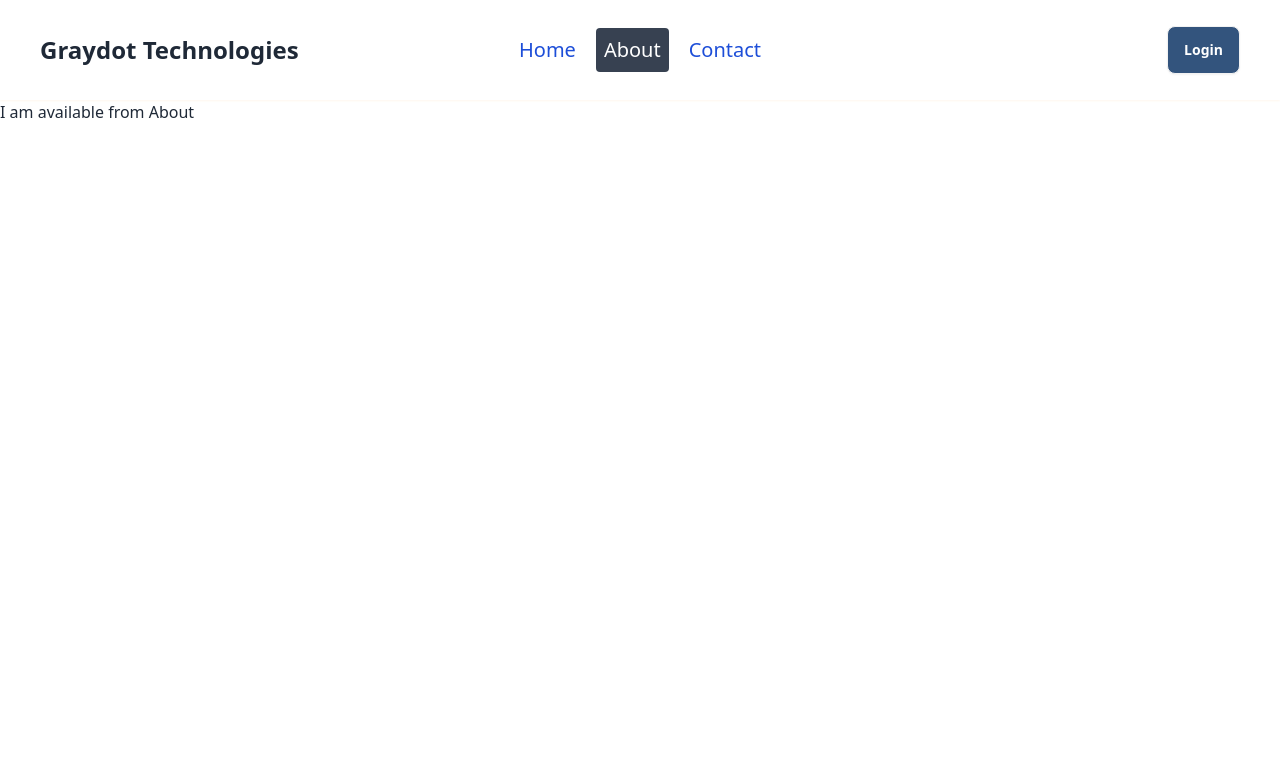
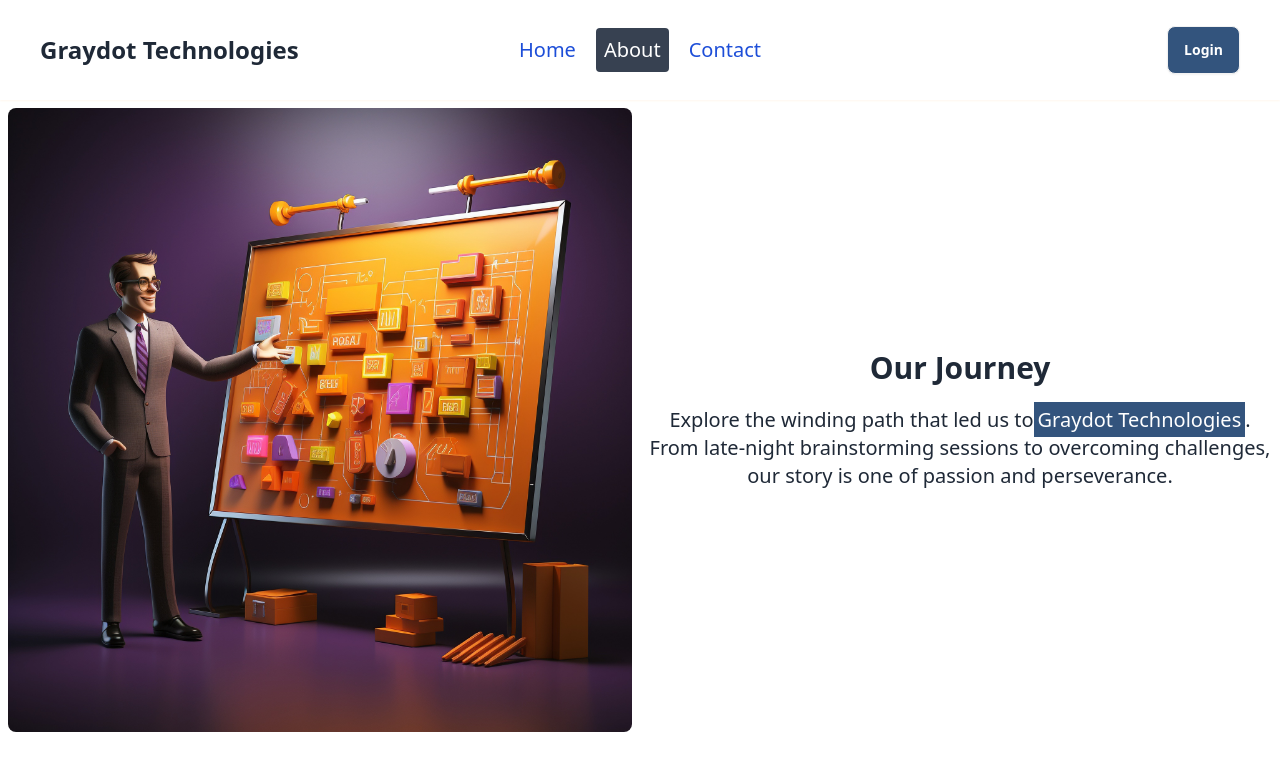
Before and after one commit to ShariarNiaj05/Graydot-Technologies-Task-Client, a React (Vite) app: page /about in a window 1280 px wide. Shown: the top 770 px of the page. Built offline with nearby package versions, Linux system fonts and the light colour scheme; no server answers.

Commit message:
contact and about page added

```diff
--- a/src/Pages/About/About.jsx
+++ b/src/Pages/About/About.jsx
@@ -1,17 +1,25 @@
-import PropTypes from 'prop-types'
+import aboutImage from "../../assets/about.jpg";
+const About = () => {
+  return (
+    <div className=" flex flex-col md:flex-row">
+      <div className=" flex-1 p-2">
+        <img className=" rounded-lg" src={aboutImage} alt="" />
+      </div>
+      <div className=" flex-1 p-2 text-center my-auto">
+        <h2 className=" font-bold text-3xl mb-5">Our Journey</h2>
+        <p className=" text-xl ">
+          Explore the winding path that led us to
+          <span className=" bg-[#33547D] text-white p-1">
+            Graydot Technologies
+          </span>
+          . From late-night brainstorming sessions to overcoming challenges, our
+          story is one of passion and perseverance.
+        </p>
+      </div>
+    </div>
+  );
+};
 
-const About = ({props}) => {
- return (
-    <div>
-         I am available from About
-    </div>
- )
-}
+export default About;
 
-export default About
-
-
-About.propTypes = {
-
- props: PropTypes.any,
-};
+About.propTypes = {};
--- a/src/Pages/Contact/Contact.jsx
+++ b/src/Pages/Contact/Contact.jsx
@@ -1,10 +1,17 @@
-import PropTypes from 'prop-types'
 
-const Contact = ({props}) => {
+ import contactImage from '../../assets/contact.jpg'
+const Contact = () => {
  return (
-    <div>
-         I am available from Contact
+    <div className="hero min-h-screen" style={{backgroundImage: 'url(https://daisyui.com/images/stock/photo-1507358522600-9f71e620c44e.jpg)'}}>
+  <div className="hero-overlay bg-opacity-60"></div>
+  <div className="hero-content text-center text-neutral-content">
+    <div className="max-w-md">
+      <h1 className="mb-5 text-5xl font-bold">Hello there</h1>
+      <p className="mb-5">Provident cupiditate voluptatem et in. Quaerat fugiat ut assumenda excepturi exercitationem quasi. In deleniti eaque aut repudiandae et a id nisi.</p>
+      <button className="btn btn-primary">Get Started</button>
     </div>
+  </div>
+</div>
  )
 }
 
@@ -13,5 +20,4 @@ export default Contact
 
 Contact.propTypes = {
 
- props: PropTypes.any,
 };
```
Also changed, not shown: src/assets/about.jpg (added), src/assets/contact.jpg (added).
